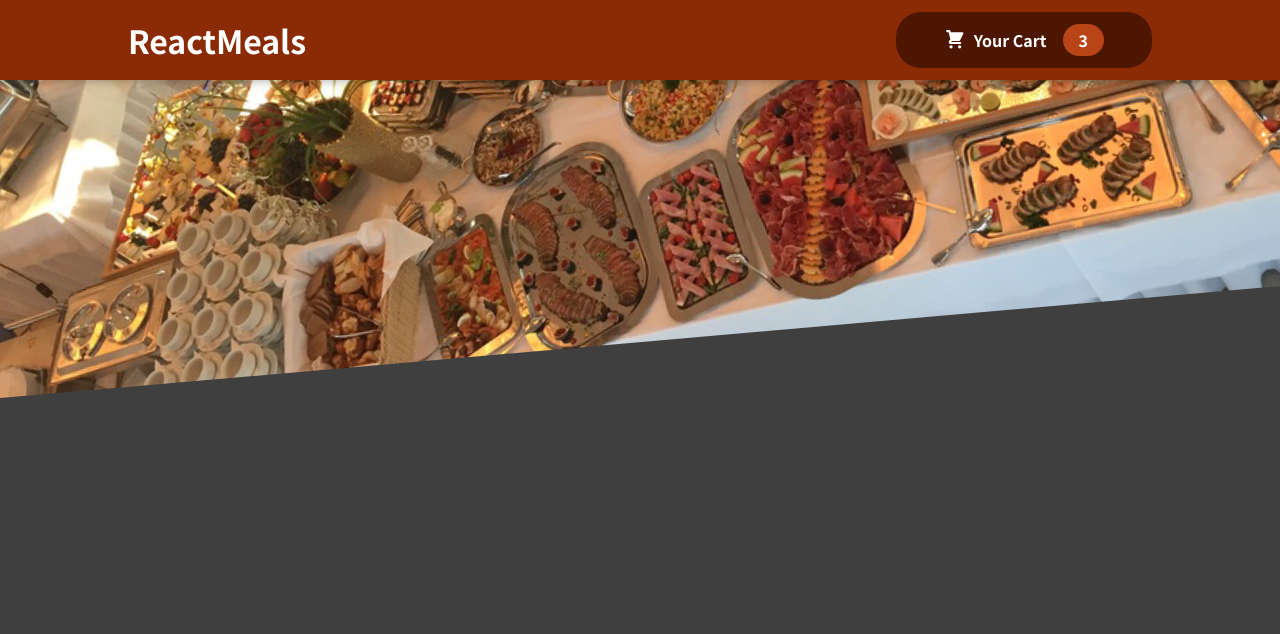
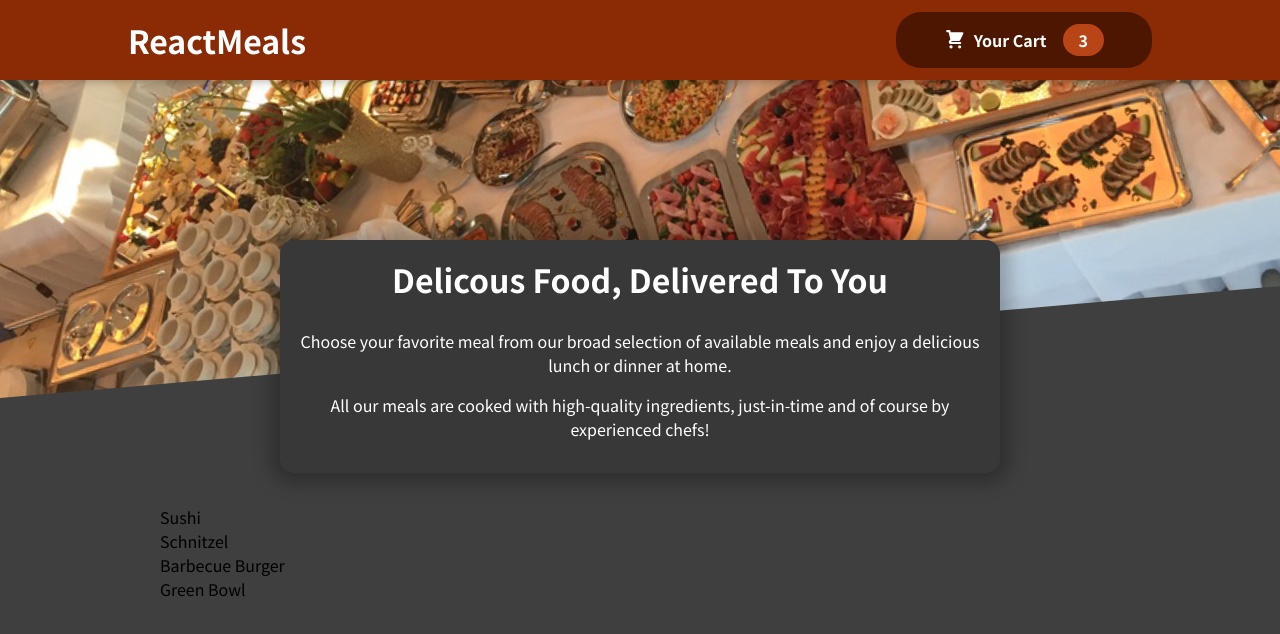
Before and after one commit to Axcelaw/react-food-order, a JavaScript app: page / in a window 1280 px wide. Shown: the top 634 px of the page. Built offline with nearby package versions, Linux system fonts and the light colour scheme.

Commit message:
Created Meals components.

```diff
--- a/src/App.js
+++ b/src/App.js
@@ -1,9 +1,13 @@
 import Header from "./components/Layout/Header";
+import Meals from "./components/Meals/Meals";
 
 function App() {
   return (
     <>
       <Header></Header>
+      <main>
+        <Meals />
+      </main>
     </>
   );
 }
--- /dev/null
+++ b/src/components/Meals/AvailableMeals.js
@@ -0,0 +1,40 @@
+import classes from "./AvailableMeals.module.css";
+
+const DUMMY_MEALS = [
+  {
+    id: "m1",
+    name: "Sushi",
+    description: "Finest fish and veggies",
+    price: 22.99,
+  },
+  {
+    id: "m2",
+    name: "Schnitzel",
+    description: "A german specialty!",
+    price: 16.5,
+  },
+  {
+    id: "m3",
+    name: "Barbecue Burger",
+    description: "American, raw, meaty",
+    price: 12.99,
+  },
+  {
+    id: "m4",
+    name: "Green Bowl",
+    description: "Healthy...and green...",
+    price: 18.99,
+  },
+];
+
+const AvailableMeals = () => {
+  const mealsList = DUMMY_MEALS.map((meal) => <li>{meal.name}</li>);
+
+  return (
+    <section className={classes.meals}>
+      <ul>{mealsList}</ul>
+    </section>
+  );
+};
+
+export default AvailableMeals;
--- /dev/null
+++ b/src/components/Meals/AvailableMeals.module.css
@@ -0,0 +1,24 @@
+.meals {
+  max-width: 60rem;
+  width: 90%;
+  margin: 2rem auto;
+  animation: meals-appear 1s ease-out forwards;
+}
+
+.meals ul {
+  list-style: none;
+  margin: 0;
+  padding: 0;
+}
+
+@keyframes meals-appear {
+  from {
+    opacity: 0;
+    transform: translateY(3rem);
+  }
+
+  to {
+    opacity: 1;
+    transform: translateY(0);
+  }
+}
--- /dev/null
+++ b/src/components/Meals/Meals.js
@@ -0,0 +1,13 @@
+import AvailableMeals from "./AvailableMeals";
+import MealsSummary from "./MealsSummary";
+
+const Meals = () => {
+  return (
+    <>
+      <MealsSummary />
+      <AvailableMeals />
+    </>
+  );
+};
+
+export default Meals;
--- /dev/null
+++ b/src/components/Meals/MealsSummary.js
@@ -0,0 +1,19 @@
+import classes from "./MealsSummary.module.css";
+
+const MealsSummary = () => {
+  return (
+    <section className={classes.summary}>
+      <h2>Delicous Food, Delivered To You</h2>
+      <p>
+        Choose your favorite meal from our broad selection of available meals
+        and enjoy a delicious lunch or dinner at home.
+      </p>
+      <p>
+        All our meals are cooked with high-quality ingredients, just-in-time and
+        of course by experienced chefs!
+      </p>
+    </section>
+  );
+};
+
+export default MealsSummary;
--- /dev/null
+++ b/src/components/Meals/MealsSummary.module.css
@@ -0,0 +1,18 @@
+.summary {
+  text-align: center;
+  max-width: 45rem;
+  width: 90%;
+  margin: auto;
+  margin-top: -10rem;
+  position: relative;
+  background-color: #383838;
+  color: white;
+  border-radius: 14px;
+  padding: 1rem;
+  box-shadow: 0 1px 18px 10px rgba(0, 0, 0, 0.25);
+}
+
+.summary h2 {
+  font-size: 2rem;
+  margin-top: 0;
+}
```
